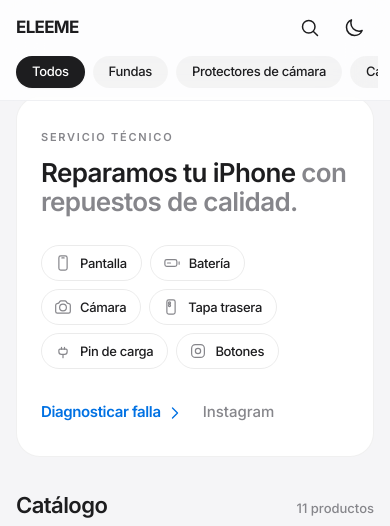
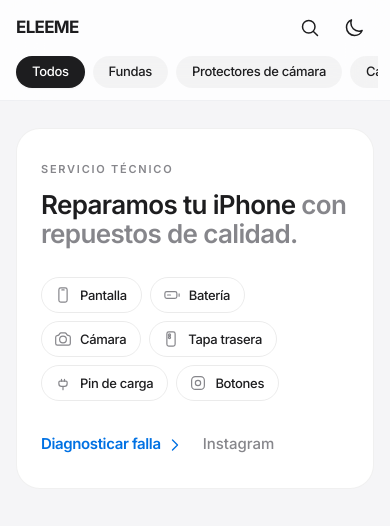
Before and after one commit to 7Francus7/ELEEME-CATALOGO, a React (Vite) app: page / in a window 390 px wide. Shown: the top 526 px of the page. Built offline with nearby package versions, Linux system fonts and the light colour scheme.

Commit message:
Increase mobile spacing below header

```diff
--- a/src/components/ServiceTechnic.jsx
+++ b/src/components/ServiceTechnic.jsx
@@ -24,7 +24,7 @@ const waLink = (texto) =>
 
 export default function ServiceTechnic() {
   return (
-    <section className="pt-24 sm:pt-28 px-4 sm:px-6 lg:px-8 max-w-7xl mx-auto animate-fade-in">
+    <section className="pt-32 sm:pt-28 px-4 sm:px-6 lg:px-8 max-w-7xl mx-auto animate-fade-in">
       <div className="rounded-3xl bg-white dark:bg-[#1c1c1e] border border-black/[0.06] dark:border-white/[0.06] px-6 py-8 sm:px-10 sm:py-10">
 
         {/* Encabezado */}
```
